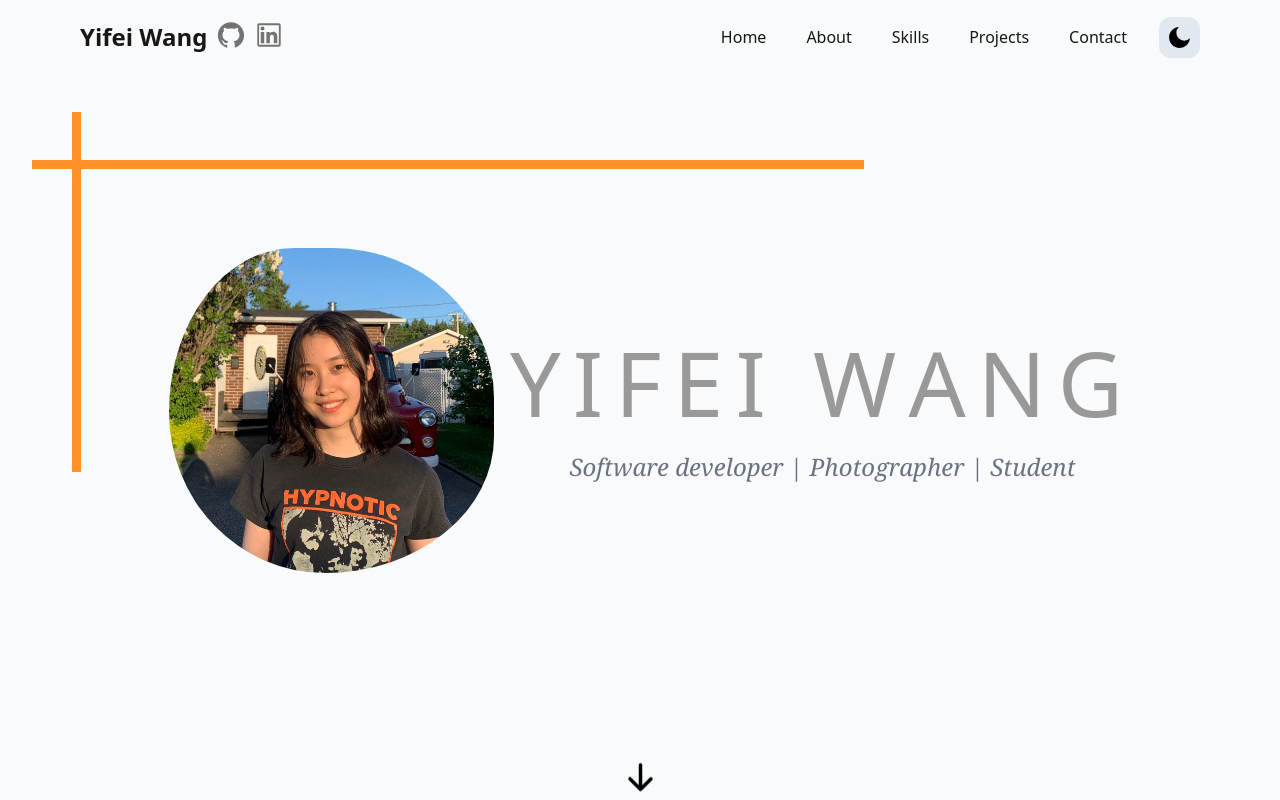
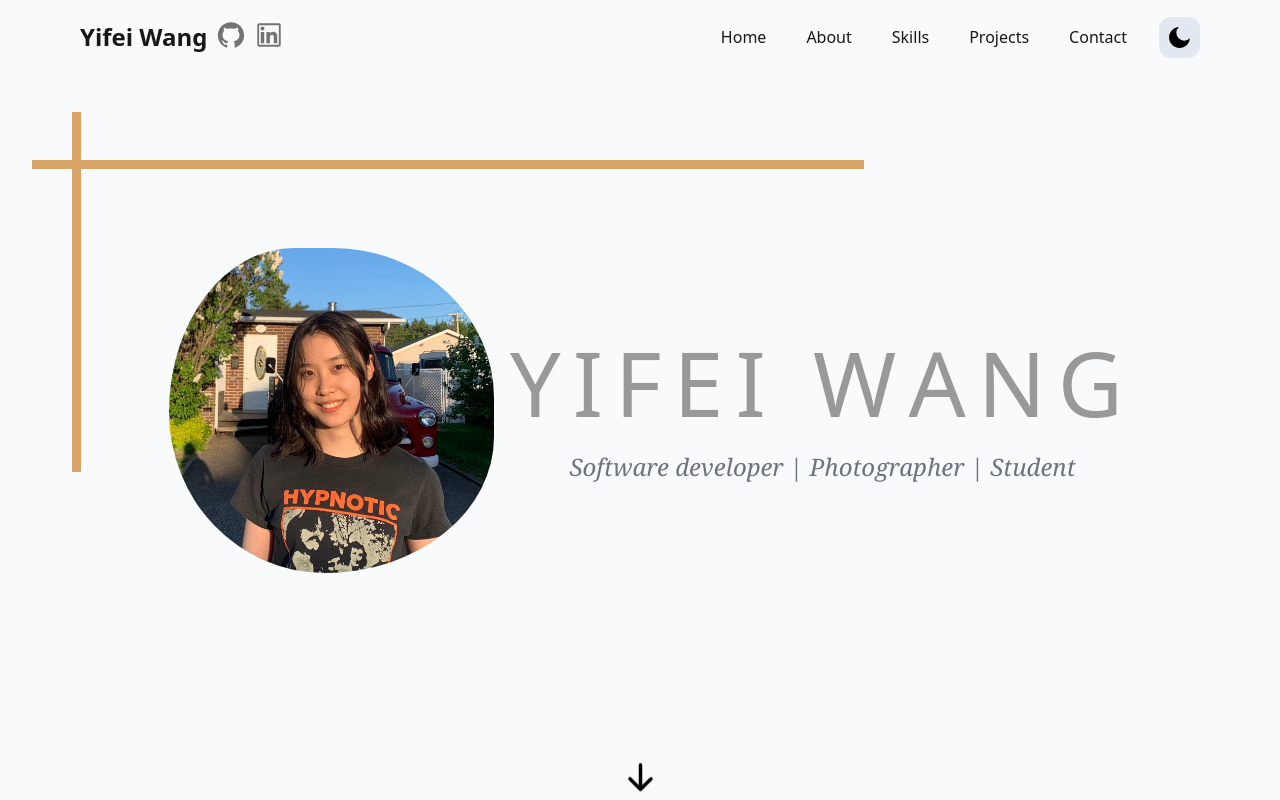
Before and after one commit to yifeiw701/portfolio-app, a Next.js app: page / in a window 1280 px wide. Shown: the top 800 px of the page. Built offline with nearby package versions, Linux system fonts and the light colour scheme.

Commit message:
update project link

```diff
--- a/components/Hero.tsx
+++ b/components/Hero.tsx
@@ -29,8 +29,8 @@ const TitleLetter = (props: { name: string; index: number }) => {
 const Hero = () => {
   return (
     <section id="home">
-      <hr className="absolute w-[9px] lg:h-[45%] mt-16 ml-12 bg-[#ff9128] dark:bg-orange-300 border-0 invisible lg:visible"></hr>
-      <hr className="absolute w-[65%] h-[9px] mt-28 ml-2 bg-[#ff9128] dark:bg-orange-300 border-0 invisible lg:visible"></hr>
+      <hr className="absolute w-[9px] lg:h-[45%] mt-16 ml-12 bg-[#d8a367] dark:bg-orange-300 border-0 invisible lg:visible"></hr>
+      <hr className="absolute w-[65%] h-[9px] mt-28 ml-2 bg-[#d8a367] dark:bg-orange-300 border-0 invisible lg:visible"></hr>
       <div className="flex flex-col relative md:flex-row text-center items-center justify-center animate-fadeIn mt-12 py-16 sm:py-32 md:py-48 md:pl-10 md:space-x-4 lg:space-x-4 md:text-left">
         <motion.div
           className="md:mt-2  shadow-img animate-profile__animate"
--- a/components/Projects.tsx
+++ b/components/Projects.tsx
@@ -10,7 +10,7 @@ const projects = [
       "This is a user-friendly chatbot application, enabling efficient data analysis and information extraction from various file types, including CSV, PDF, and Word documents.",
     image: "/AskMyFile.png",
     github: "https://github.com/yifeiw701/AskMyFile",
-    link: "https://github.com/yifeiw701/AskMyFile",
+    link: "https://askmyfiles.streamlit.app/",
   },
   {
     name: "Motivio",
```
